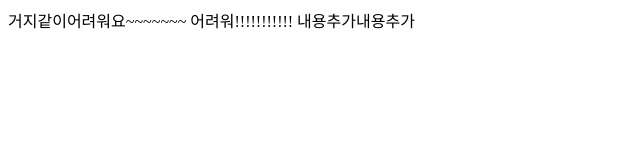
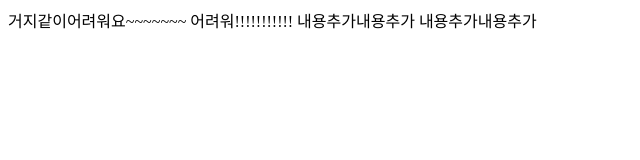
Before and after one commit to qzeeee1/pracatice_sample1, a plain HTML site: page index.html in a window 1280 px wide. Shown: the whole page, without its empty margins (0-640 px from the left). Drawn offline with Linux system fonts and the light colour scheme.

Commit message:
내용추가;

```diff
--- a/index.html
+++ b/index.html
@@ -9,5 +9,6 @@
   거지같이어려워요~~~~~~~
   어려워!!!!!!!!!!!
   내용추가내용추가
+  내용추가내용추가
 </body>
 </html>
```
